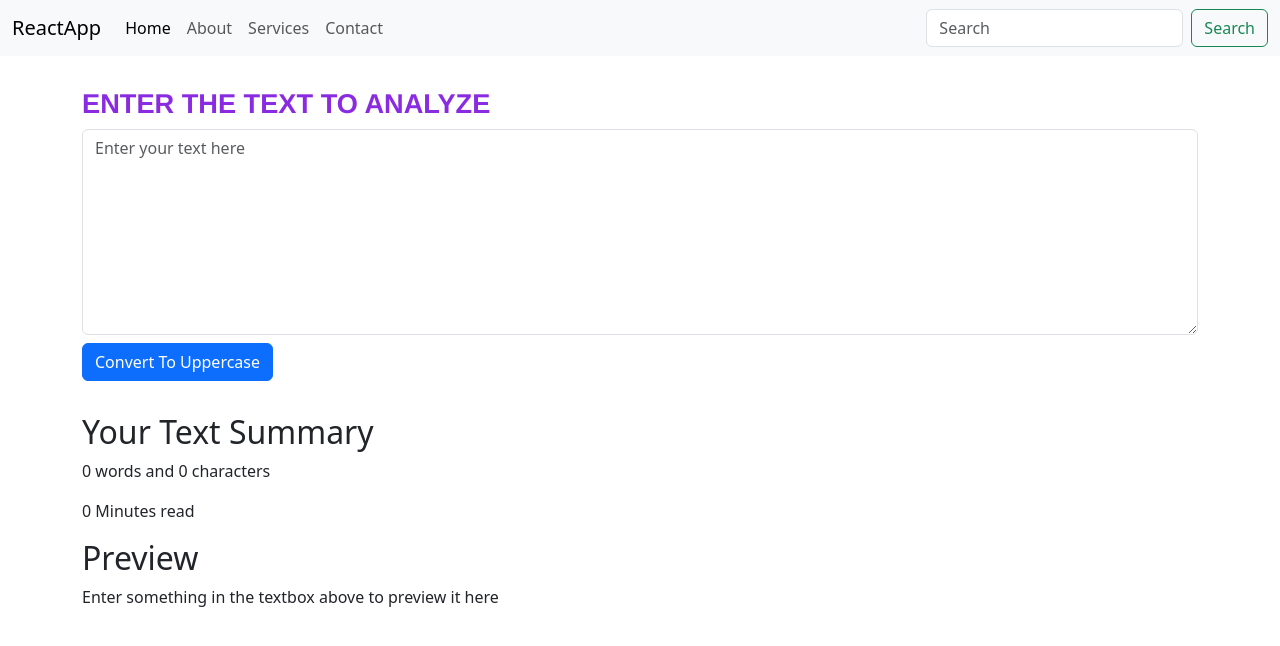
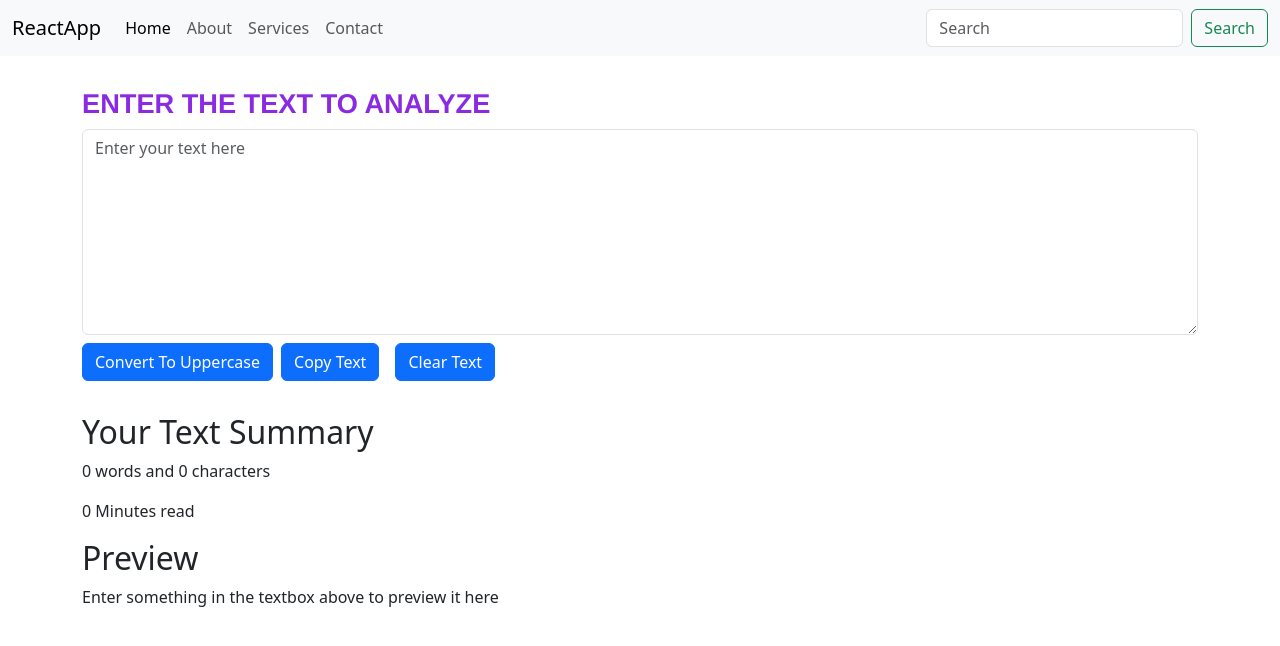
Before and after one commit to MuhammadMuhebRiaz/React, a React (Create React App) app: page / in a window 1280 px wide. Shown: the top 646 px of the page. Built offline with nearby package versions, Linux system fonts and the light colour scheme.

Commit message:
TextForm component mein "Copy Text" aur "Clear Text" functionality add ki gayi

```diff
--- a/src/components/TextForm.js
+++ b/src/components/TextForm.js
@@ -15,6 +15,14 @@ export default function TextForm(props) {
     setText(event.target.value);
     console.log("on change:", event.target.value);
   };
+  const handleUpCopy = () => {
+    navigator.clipboard.writeText(Text);
+    console.log("Text Copied:", Text);
+  }
+  const handleUpClear = () => {
+    setText('');
+    console.log("Text Cleared");
+  }
 
   const wordCount = Text.trim().length === 0 ? 0 : Text.trim().split(/\s+/).length; // Count words
 
@@ -31,10 +39,11 @@ export default function TextForm(props) {
             rows="8"
             placeholder="Enter your text here"
           ></textarea>
-          <button type="button" className="btn btn-primary my-2" onClick={handleUpClick}>
-            Convert To Uppercase
-          </button>
-        </div>
+          <button type="button" className="btn btn-primary my-2" onClick={handleUpClick}>Convert To Uppercase</button>
+          <button type="button" className="btn btn-primary my-2 mx-2" onClick={handleUpCopy}>Copy Text</button>
+          <button type="button" className="btn btn-primary my-2 mx-2" onClick={handleUpClear}>Clear Text</button>
+
+          </div>
       </div>
       <div className="container my-4">
         <h2>Your Text Summary</h2>
@@ -43,6 +52,7 @@ export default function TextForm(props) {
        <p>{}</p>
         <h2>Preview</h2>
         <p>{Text.length > 0 ? Text : "Enter something in the textbox above to preview it here"}</p>
+
       </div>
     </>
   );
```
